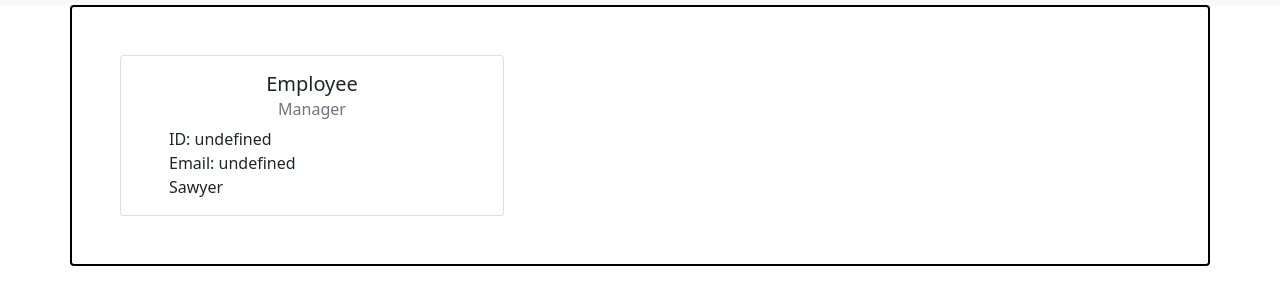
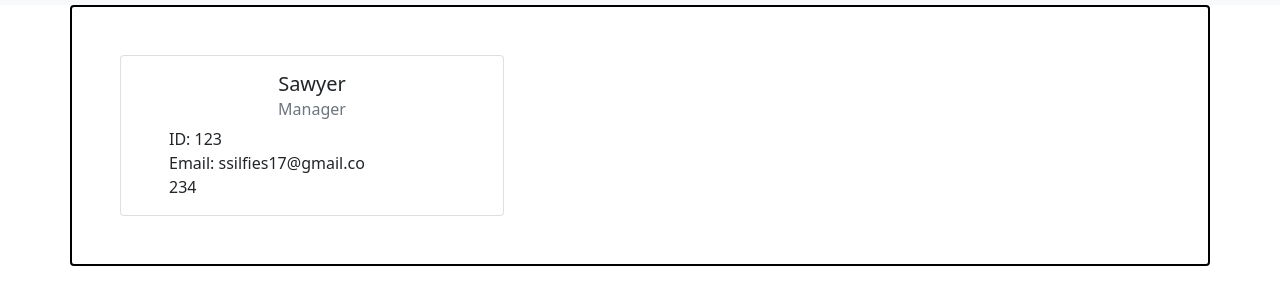
Before and after one commit to ssilfies17/Team-Profile-Generator, a website: page Team-Profile.html in a window 1280 px wide. Shown: the part 81-386 px from the top of the page. Drawn offline with nearby package versions, Linux system fonts and the light colour scheme.

Commit message:
Debugging

```diff
--- a/srcindex.html
+++ b/Team-Profile.html
@@ -18,12 +18,12 @@
         <div class="card container" style="border: 2px solid black; display: flex; flex-wrap: wrap; justify-content: space-evenly; padding: 3rem;">
             <div class="card" style="width: 24rem;">
       <div class="card-body">
-        <h5 class="card-title" style="text-align: center;">Employee</h5>
+        <h5 class="card-title" style="text-align: center;">Sawyer</h5>
         <h6 class="card-subtitle mb-2 text-muted" style="text-align: center;">Manager</h6>
         <ul class="card-text" style="list-style: none;">
-            <li class="ID">ID: undefined </li>
-            <li class="email">Email: undefined </li>
-            <li class="uniqueProperty"> Sawyer </li>
+            <li class="ID">ID: 123 </li>
+            <li class="email">Email: ssilfies17@gmail.co </li>
+            <li class="uniqueProperty"> 234 </li>
         </ul>
       </div>
     </div>
```
Also changed, not shown: index.js (+38 -36 lines), lib/Manager.js (+7 -6 lines).
